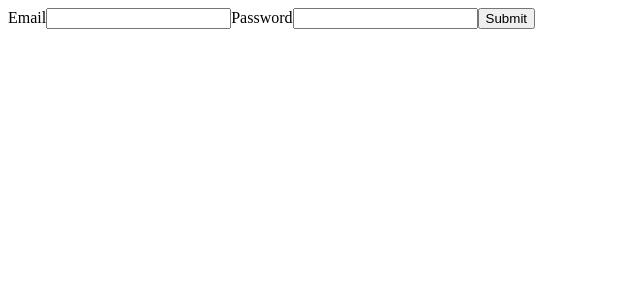
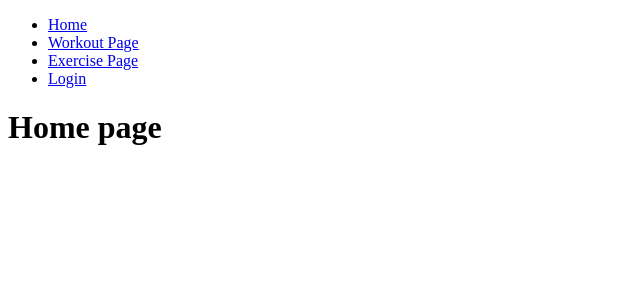
Before and after one commit to MichaelLutz1/fitness-app, a React (Vite) app: page / in a window 1280 px wide. Shown: the top 300 px of the page, without its empty margins (0-640 px from the left). Built offline with nearby package versions, Linux system fonts and the light colour scheme.

Commit message:
basic nav system

```diff
--- a/index.html
+++ b/index.html
@@ -8,6 +8,6 @@
   </head>
   <body>
     <div id="root"></div>
-    <script type="module" src="/src/main.jsx"></script>
+    <script type="module" src="/src/index.jsx"></script>
   </body>
 </html>
--- a/package.json
+++ b/package.json
@@ -11,7 +11,9 @@
   "dependencies": {
     "firebase": "^9.15.0",
     "react": "^18.2.0",
-    "react-dom": "^18.2.0"
+    "react-dom": "^18.2.0",
+    "react-google-button": "^0.7.2",
+    "react-router-dom": "^6.6.1"
   },
   "devDependencies": {
     "@types/react": "^18.0.26",
--- a/src/App.jsx
+++ b/src/App.jsx
@@ -1,32 +1,35 @@
-import { useState } from "react";
-import { fbApp } from "./firebase";
+import { Routes, Route, Link } from "react-router-dom";
+import Home from "./screens/Home";
+import Workout from "./screens/Workout";
+import Exercise from "./screens/Exercise";
+import Login from "./screens/Login";
 
 function App() {
-  const [info, setInfo] = useState({});
-  console.log(fbApp);
   return (
-    <div>
-      <form
-        onSubmit={(e) => {
-          setInfo((i) => {
-            return { ...i, email: e.target.email.value };
-          });
-          setInfo((i) => {
-            return { ...i, password: e.target.password.value };
-          });
-        }}
-      >
-        Email
-        <input type="text" name="email" />
-        Password
-        <input type="text" name="password" />
-        <input type="submit" />
-      </form>
-      <div>
-        {info.email}
-        {info.password}
-      </div>
-    </div>
+    <>
+      <nav>
+        <ul>
+          <li>
+            <Link to={"/"}>Home</Link>
+          </li>
+          <li>
+            <Link to={"/Workout"}>Workout Page</Link>
+          </li>
+          <li>
+            <Link to={"/Exercise"}>Exercise Page</Link>
+          </li>
+          <li>
+            <Link to={"/Login"}>Login</Link>
+          </li>
+        </ul>
+      </nav>
+      <Routes>
+        <Route path="/" element={<Home />} />
+        <Route path="/Workout" element={<Workout />} />
+        <Route path="/Exercise" element={<Exercise />} />
+        <Route path="/Login" element={<Login />} />
+      </Routes>
+    </>
   );
 }
 
--- a/src/firebase.js
+++ b/src/firebase.js
@@ -15,5 +15,5 @@ const firebaseConfig = {
 };
 
 // Initialize Firebase
-export const fbApp = initializeApp(firebaseConfig);
+const fbApp = initializeApp(firebaseConfig);
 export const auth = getAuth(fbApp);
--- a/src/main.jsx
+++ b/src/index.jsx
@@ -1,9 +1,12 @@
 import React from "react";
 import ReactDOM from "react-dom/client";
 import App from "./App";
+import { BrowserRouter } from "react-router-dom";
 
 ReactDOM.createRoot(document.getElementById("root")).render(
   <React.StrictMode>
-    <App />
+    <BrowserRouter>
+      <App />
+    </BrowserRouter>
   </React.StrictMode>
 );
--- /dev/null
+++ b/src/screens/Exercise.jsx
@@ -0,0 +1,5 @@
+function Exercise() {
+  return <h1>Exercise Page</h1>;
+}
+
+export default Exercise;
--- /dev/null
+++ b/src/screens/Home.jsx
@@ -0,0 +1,5 @@
+function Home() {
+  return <h1>Home page</h1>;
+}
+
+export default Home;
--- /dev/null
+++ b/src/screens/Login.jsx
@@ -0,0 +1,12 @@
+import { GoogleButton } from "react-google-button";
+
+function Login() {
+  return (
+    <>
+      <h1>Login Page</h1>
+      <GoogleButton />
+    </>
+  );
+}
+
+export default Login;
--- /dev/null
+++ b/src/screens/Workout.jsx
@@ -0,0 +1,5 @@
+function Workout() {
+  return <h1>Workout page</h1>;
+}
+
+export default Workout;
```
Also changed, not shown: 1 other file (tests, documents, lock files or other folders).
